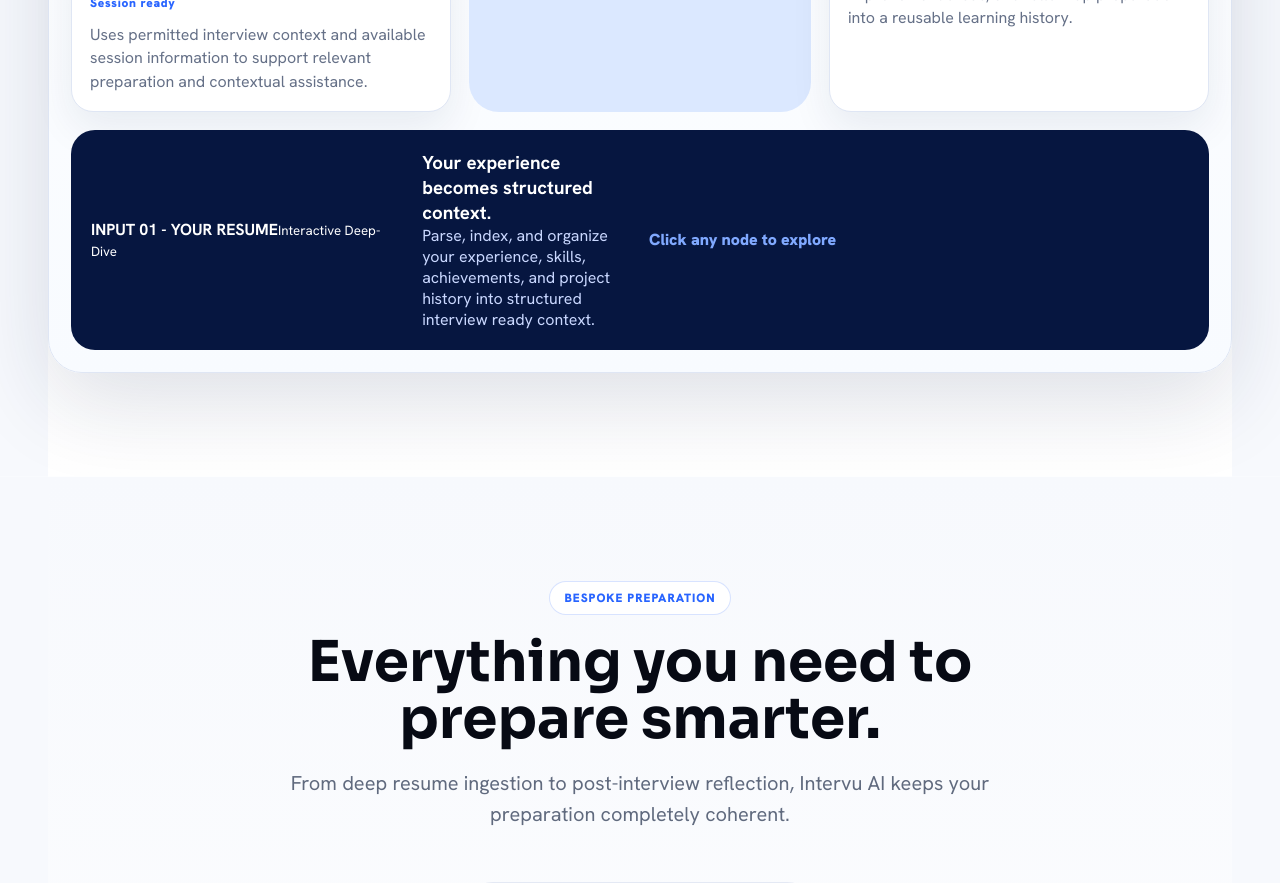
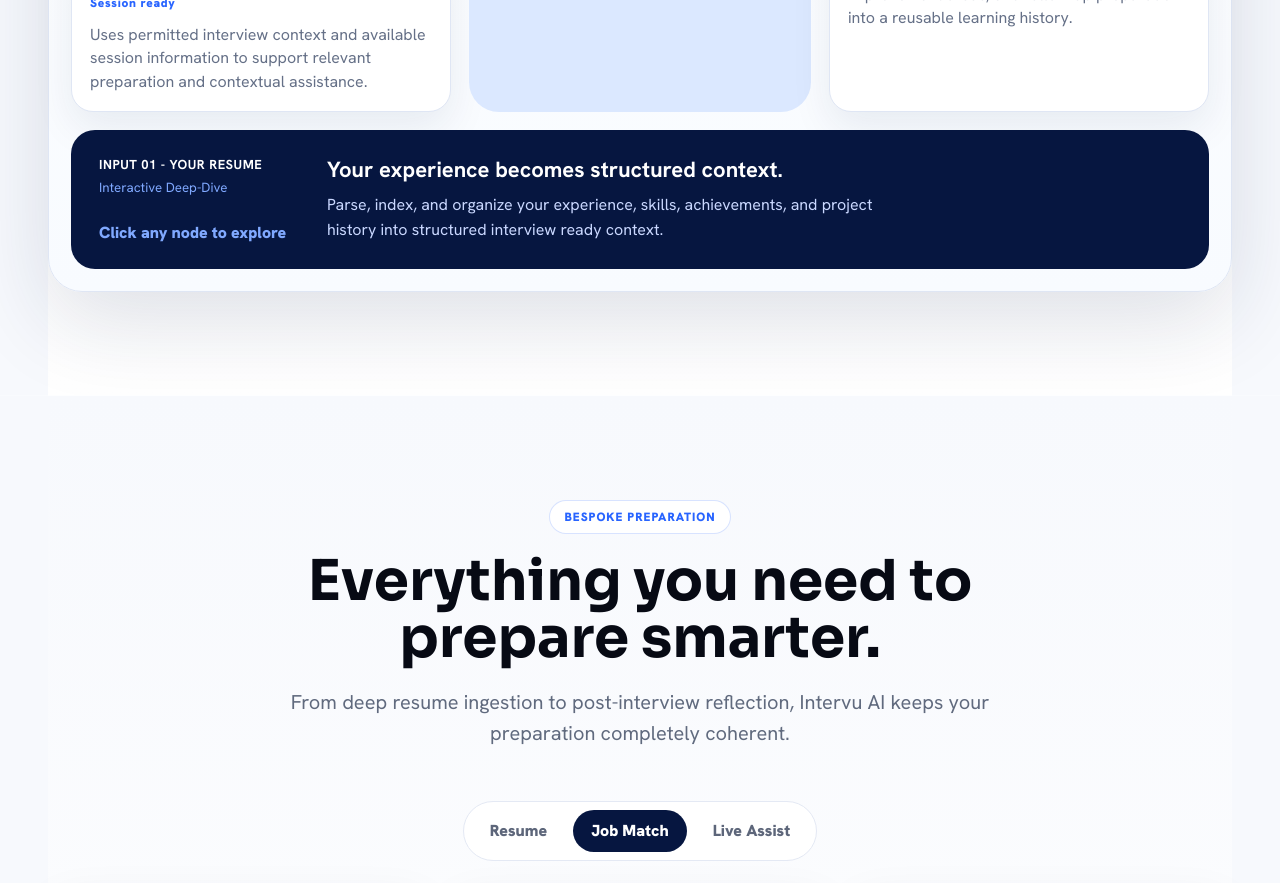
Before and after one commit to Kshitij-Chandrakar/saiia_project, a React (Vite) app in the folder frontend/: page / in a window 1280 px wide. Shown: the part 3220-4103 px from the top of the page. Built offline with nearby package versions, Linux system fonts and the light colour scheme; no server answers.

Commit message:
Fix architecture-detail grid layout (meta/content/hint areas)

```diff
--- a/frontend/src/landing/LandingPage.css
+++ b/frontend/src/landing/LandingPage.css
@@ -650,25 +650,55 @@ a.landing-button {
 .architecture-detail {
   grid-column: 1 / -1;
   display: grid;
-  grid-template-columns: 0.6fr 0.4fr 1fr auto;
-  align-items: center;
-  gap: 18px;
-  padding: 20px;
+  grid-template-columns: 200px 1fr;
+  grid-template-areas: "meta content" "hint content";
+  align-items: start;
+  column-gap: 28px;
+  row-gap: 14px;
+  padding: 26px 28px;
   border-radius: 24px;
   background: #061640;
   color: #ffffff;
 }
 
-.architecture-detail h3,
+.architecture-detail__meta {
+  grid-area: meta;
+  display: grid;
+  gap: 6px;
+  align-content: start;
+}
+
+.architecture-detail__meta strong {
+  font-size: 13px;
+  letter-spacing: 0.04em;
+}
+
+.architecture-detail__meta small {
+  color: #80a9ff;
+}
+
+.architecture-detail__content {
+  grid-area: content;
+  display: grid;
+  gap: 10px;
+  max-width: 62ch;
+}
+
+.architecture-detail h3 {
+  margin: 0;
+  font-size: 22px;
+  line-height: 1.25;
+}
+
 .architecture-detail p {
   margin: 0;
-}
-
-.architecture-detail p {
   color: #cad8ff;
-}
-
-.architecture-detail span {
+  line-height: 1.55;
+}
+
+.architecture-detail__hint {
+  grid-area: hint;
+  align-self: end;
   color: #80a9ff;
   font-weight: 900;
 }
@@ -1369,6 +1399,15 @@ a.landing-button {
 
   .architecture-detail {
     grid-template-columns: 1fr;
+    grid-template-areas: "meta" "content" "hint";
+  }
+
+  .architecture-detail__content {
+    max-width: none;
+  }
+
+  .architecture-detail__hint {
+    align-self: start;
   }
 
   .problem-grid,
```
